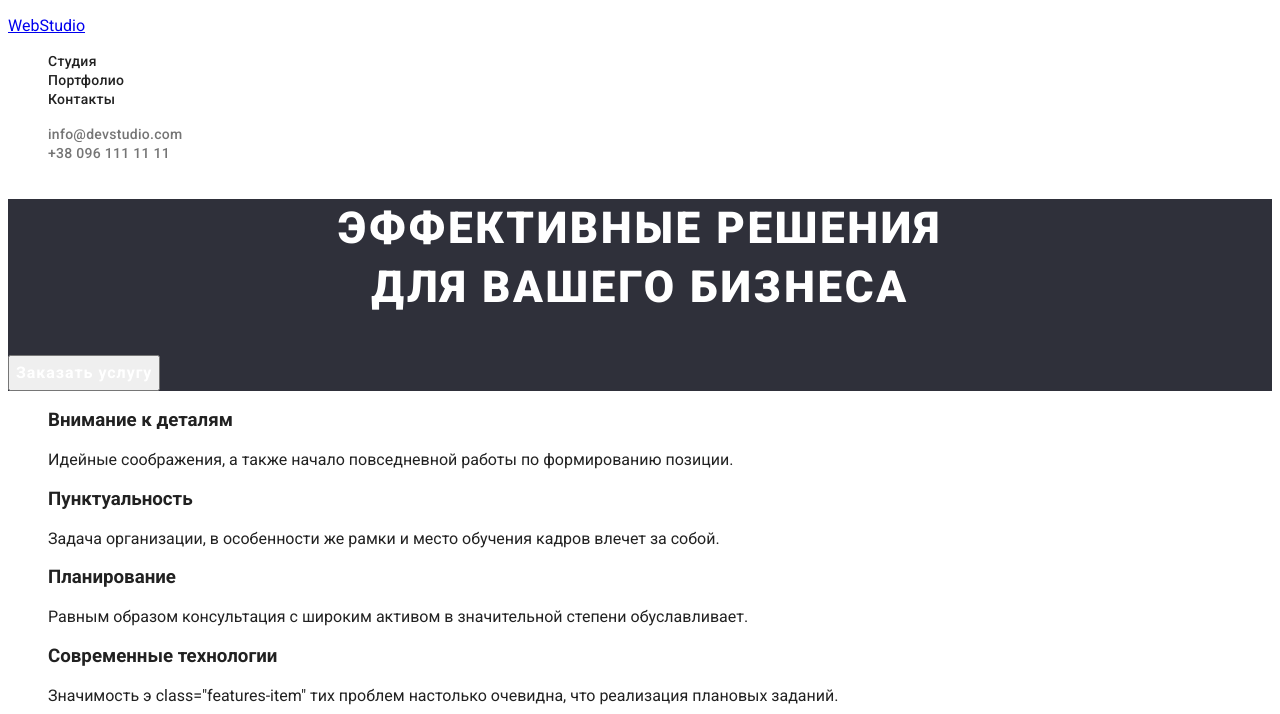
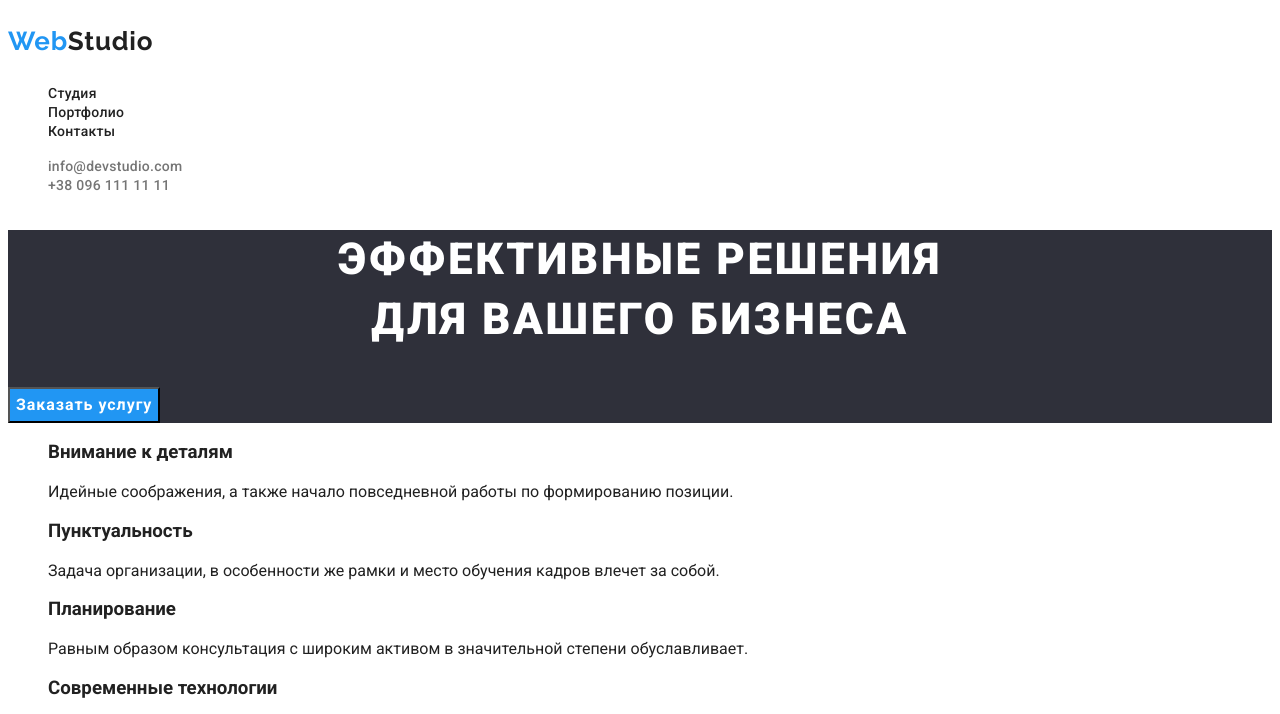
Before and after one commit to LightForLife/goit-markup-hw-02, a plain HTML site: page index.html in a window 1280 px wide. Shown: the top 714 px of the page. Drawn offline with Linux system fonts and the light colour scheme; a web font is replaced by a local one.

Commit message:
Добавляет стиль лого

```diff
--- a/css/styles.css
+++ b/css/styles.css
@@ -1,6 +1,7 @@
 :root {
-  --title-color: #212121;
-  --content-color: #757575;
+  --header-main-color: #212121;
+  --first-main-color: #212121;
+  --second-main-color: #757575;
   --btn-color: #f5f4fa;
 }
 body {
@@ -17,6 +18,19 @@ body {
 }
 
 /* -----------------------Header----------------------- */
+.header-text {
+  font-family: "Raleway";
+  font-style: normal;
+  font-weight: 700;
+  font-size: 26px;
+  line-height: 1.19;
+  letter-spacing: 0.03em;
+  color: #212121;
+}
+
+.logo-text {
+  color: #2196f3;
+}
 
 .header-link {
   font-weight: 500;
@@ -43,7 +57,6 @@ body {
 .header-info:focus {
   color: #2196f3;
 }
-
 /* -----------------------Hero----------------------- */
 .hero {
   background: #2f303a;
@@ -69,6 +82,7 @@ body {
   letter-spacing: 0.06em;
   color: #ffffff;
   cursor: pointer;
+  background: #2196f3;
 }
 
 /* ----------------------Section-2---------------------- */
--- a/index.html
+++ b/index.html
@@ -4,6 +4,8 @@
     <meta charset="UTF-8" />
     <meta http-equiv="X-UA-Compatible" content="IE=edge" />
     <meta name="viewport" content="width=device-width, initial-scale=1.0" />
+    <link rel="preconnect" href="https://fonts.googleapis.com" />
+    <link rel="preconnect" href="https://fonts.gstatic.com" crossorigin />
     <link
       href="https://fonts.googleapis.com/css2?family=Hurricane&family=IBM+Plex+Sans+Arabic:wght@700&family=Raleway:wght@700&family=Roboto:wght@400;500;700;900&display=swap"
       rel="stylesheet"
@@ -14,8 +16,10 @@
   <body>
     <header class="header">
       <nav class="header-nav">
-        <a href="./index.html" class="header-logo"
-          ><p lang="en">WebStudio</p></a
+        <a href="./index.html" class="header-logo link"
+          ><p class="header-text" lang="en">
+            <span class="logo-text">Web</span>Studio
+          </p></a
         >
         <ul class="header-list list">
           <li class="header-item">
@@ -25,11 +29,11 @@
             <a class="header-link link" href="./portfolio.html">Портфолио</a>
           </li>
           <li class="header-item">
-            <a class="header-link link" href="" class="link">Контакты</a>
+            <a class="header-link link" href="">Контакты</a>
           </li>
         </ul>
       </nav>
-      <ul class="list">
+      <ul class="header-contact list">
         <li>
           <a class="header-info link" href="mailto:info@devstudio.com"
             >info@devstudio.com</a
```
